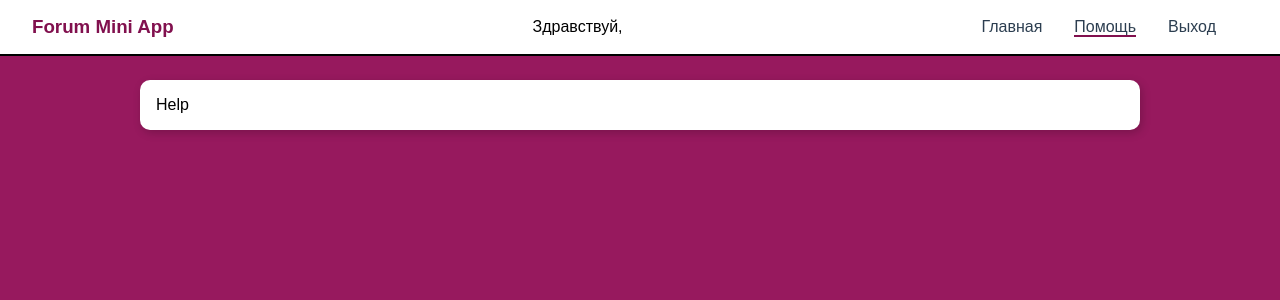
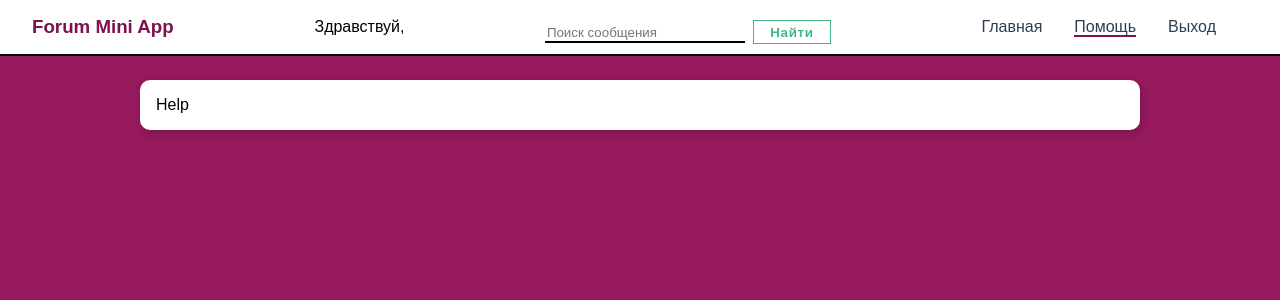
Before and after one commit to fixmol/general-forum-mini-app, a Vue app: page /help in a window 1280 px wide. Shown: the top 300 px of the page. Built offline with nearby package versions, Linux system fonts and the light colour scheme.

Commit message:
Start creating the message search module

```diff
--- /dev/null
+++ b/src/components/AppSearchMess.vue
@@ -0,0 +1,46 @@
+<template>
+  <input placeholder="Поиск сообщения">
+  <button class="search">Найти</button>
+</template>
+
+
+<script>
+export default {
+
+}
+</script>
+
+
+<style scoped>
+  input {
+    width: 200px;
+    padding: .1rem;
+    margin-right: .5rem;
+    border: none;
+    border-bottom: 2px solid black;
+  }
+  .search {
+    color: #42b983;
+    position: relative;
+    place-content: center;
+    place-items: center;
+    width: fit-content;
+    letter-spacing: 0.05em;
+    border: 1px solid #42b983;
+    text-decoration: none;
+    margin-top: 10px;
+    margin-right: 10px;
+    padding: 0.2rem 1rem;
+    white-space: nowrap;
+    font-weight: 700;
+    background: #fff;
+    transition: all 0.2s;
+  }
+  .search:hover {
+    cursor: pointer;
+    opacity: 0.8;
+  }
+  .search:active {
+    box-shadow: inset 1px 1px 1px rgba(0, 0, 0, 0.3);
+  }
+</style>
--- a/src/components/TheNavbar.vue
+++ b/src/components/TheNavbar.vue
@@ -2,6 +2,10 @@
   <nav class="navbar">
     <h3>Forum Mini App</h3>
     <p>Здравствуй, <span>{{userName}}</span></p>
+
+    <div>
+      <AppSearchMess />
+    </div>
 
     <ul class="navbar-menu">
       <li>
@@ -19,6 +23,7 @@
 
 
 <script>
+import AppSearchMess from './AppSearchMess'
 import { useRouter } from 'vue-router'
 
 export default {
@@ -32,6 +37,10 @@ export default {
         router.push('/auth')
       },
     }
+  },
+
+  components: {
+    AppSearchMess
   }
 }
 </script>
```
